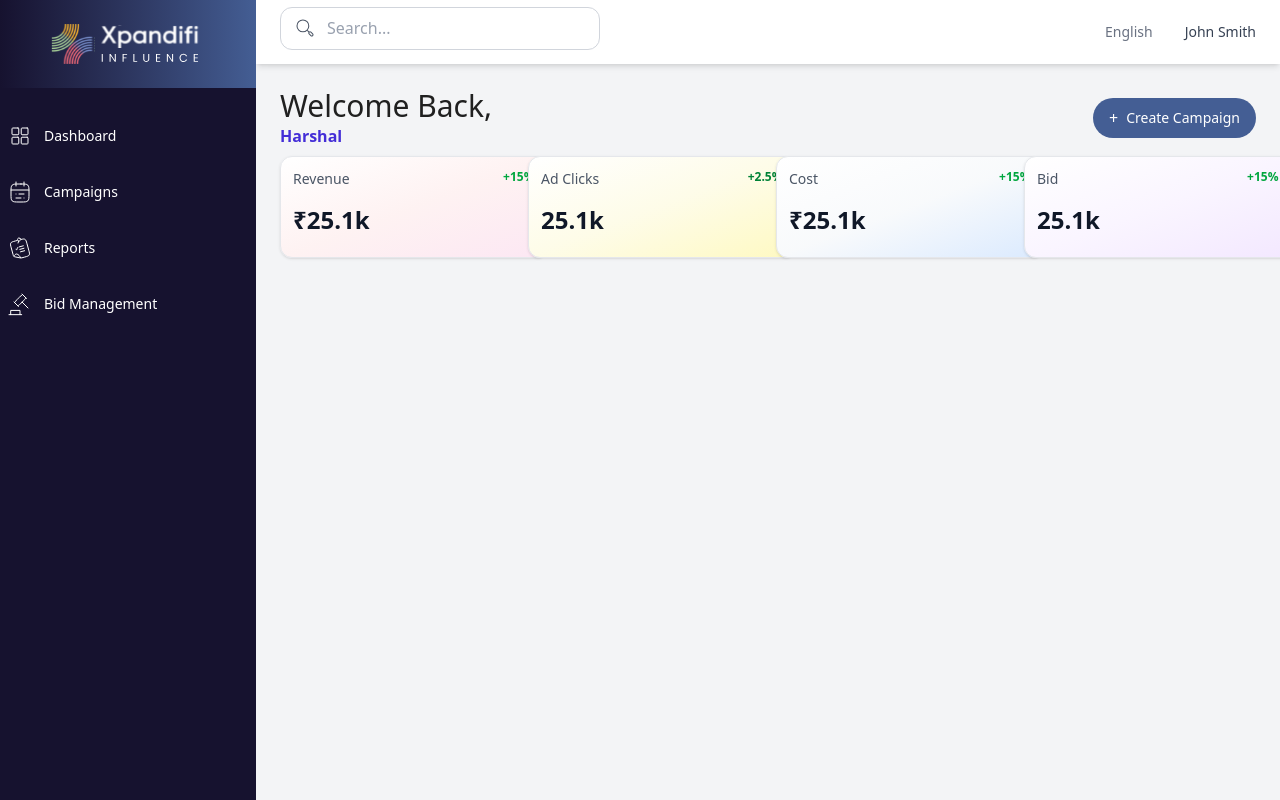
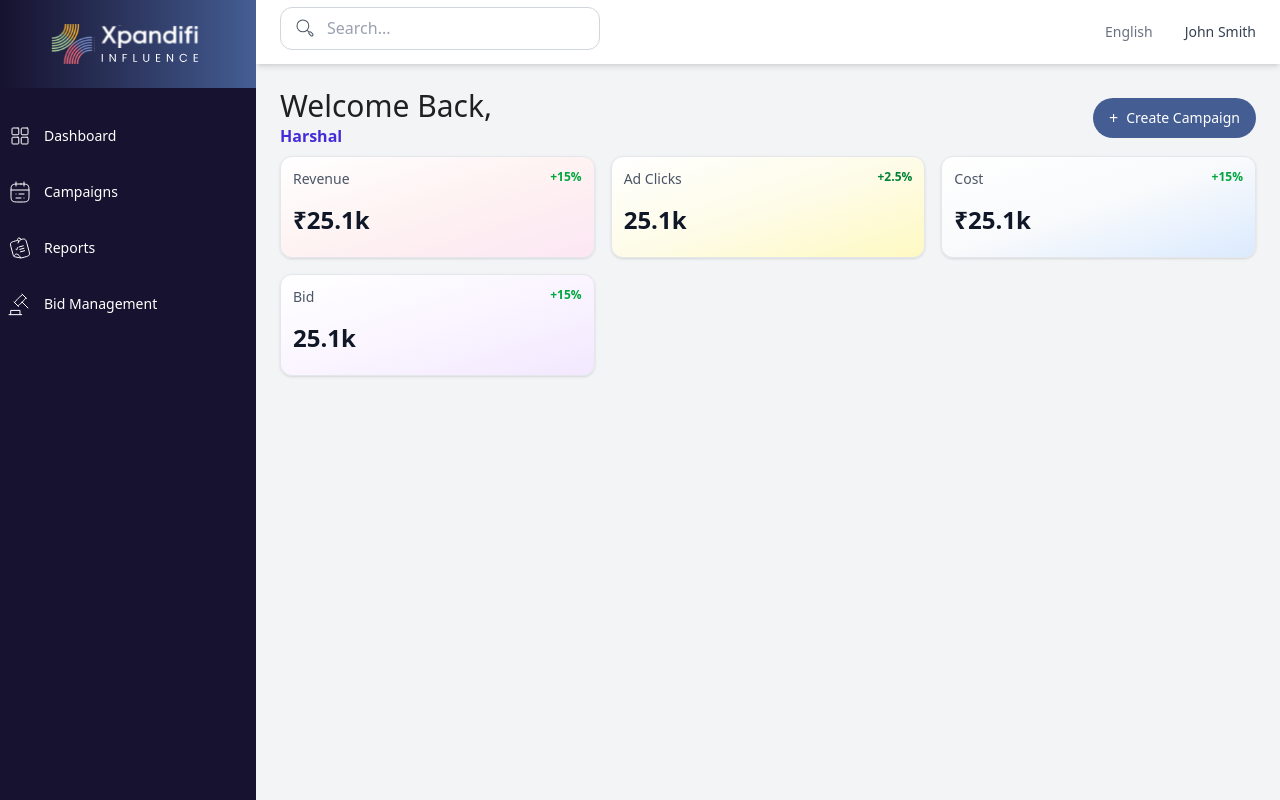
Before and after one commit to kartikbtspl/xpandifi, a React (Vite) app: page / in a window 1280 px wide. Built offline with nearby package versions, Linux system fonts and the light colour scheme.

Commit message:
change stat card styling

```diff
--- a/src/components/card/StatCard.jsx
+++ b/src/components/card/StatCard.jsx
@@ -11,7 +11,7 @@ const StatCard = ({
 }) => {
   return (
     <div
-      className={`flex flex-col w-[267.5px] min-h-[102px] rounded-[12px] border border-gray-200 p-3 gap-[15px] shadow-sm transition duration-300 ${bgGradient} ${className}`}
+      className={`flex flex-col w-full min-h-[102px] rounded-[12px] border border-gray-200 p-3 gap-[15px] shadow-sm transition duration-300 ${bgGradient} ${className}`}
     >
       <div className="flex justify-between items-start">
         <p className="text-sm text-gray-600">{title}</p>
--- a/src/pages/Dashboard.jsx
+++ b/src/pages/Dashboard.jsx
@@ -50,7 +50,10 @@ const Dashboard = () => {
 
         />
       </div>
-      <div className="grid grid-cols-1 sm:grid-cols-2 lg:grid-cols-4 gap-4">
+      <div
+        className="grid gap-4 w-full"
+        style={{ gridTemplateColumns: "repeat(auto-fit, minmax(250px, 1fr))" }}
+      >
         {statsData.map((item, index) => (
           <StatCard key={index} {...item} />
         ))}
```
